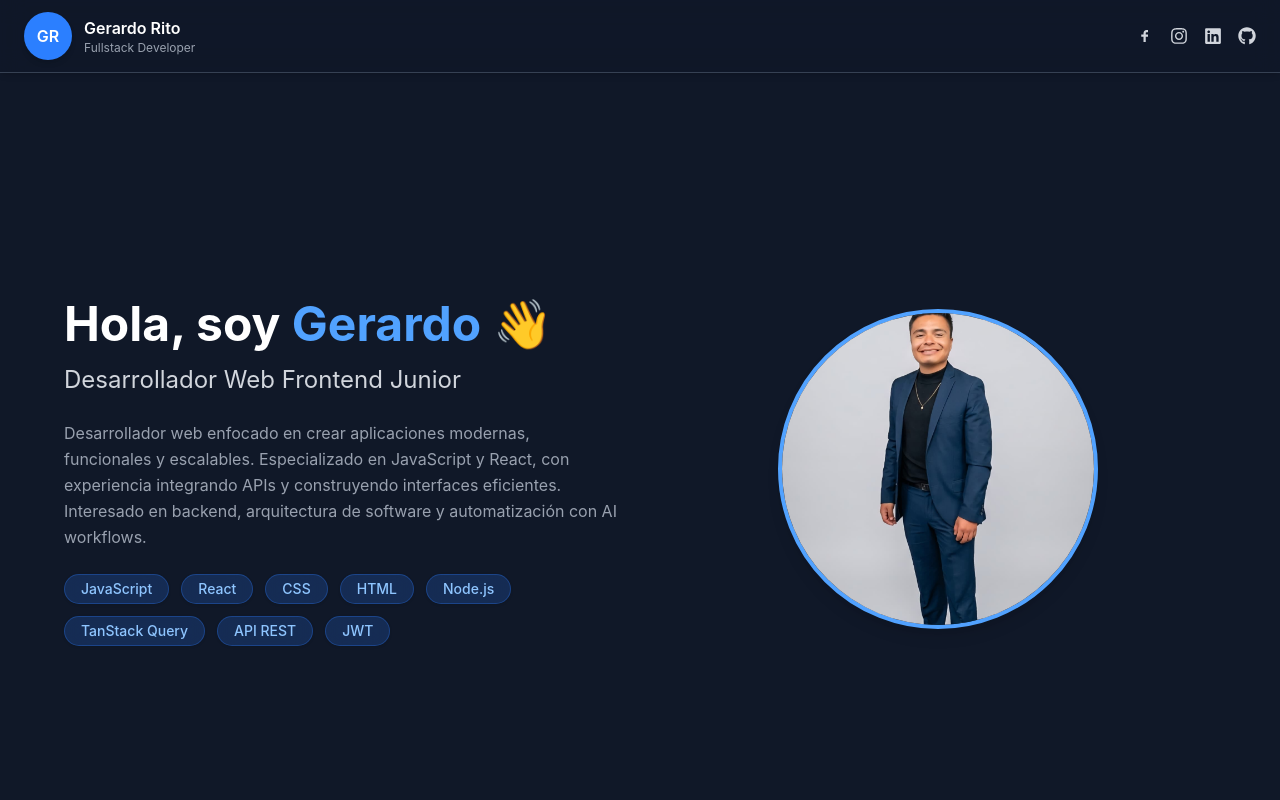
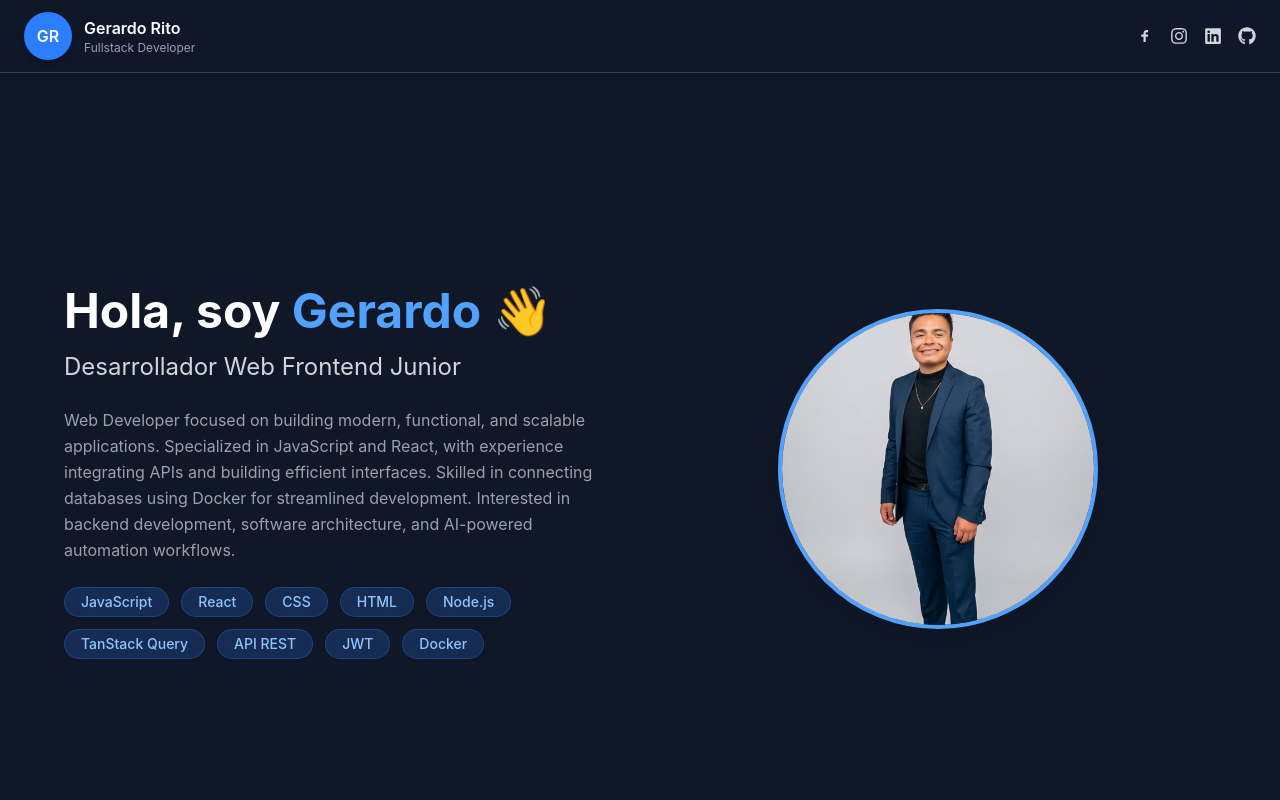
Before and after one commit to gerard-11/Mi-Portafolio, a React (Vite) app: page / in a window 1280 px wide. Shown: the top 800 px of the page. Built offline with nearby package versions, Linux system fonts and the light colour scheme.

Commit message:
Revise HeroSection description and add Docker
Updated the description text for the web developer role to improve clarity and added Docker to the tech stack.

```diff
--- a/src/components/HeroSection.jsx
+++ b/src/components/HeroSection.jsx
@@ -10,6 +10,7 @@ export const HeroSection = () => {
         "TanStack Query",
         "API REST",
         "JWT",
+        "Docker"
     ]
     return (
         <section className="min-h-screen flex items-center justify-center bg-gray-900 text-white px-6">
@@ -31,8 +32,10 @@ export const HeroSection = () => {
                         Desarrollador Web Frontend Junior
                     </h2>
                     <p className="mb-6 text-gray-400 leading-relaxed">
-                        Desarrollador web enfocado en crear aplicaciones modernas, funcionales y escalables. Especializado en JavaScript y React, con experiencia integrando APIs y construyendo interfaces eficientes. Interesado en backend, arquitectura de software y automatización con AI workflows.
-                        </p>
+                      Web Developer focused on building modern, functional, and scalable applications.
+  Specialized in JavaScript and React, with experience integrating APIs and building efficient interfaces.
+  Skilled in connecting databases using Docker for streamlined development.
+  Interested in backend development, software architecture, and AI-powered automation workflows.</p>
                         <div className="flex flex-wrap gap-3">
                             {stack.map((tech) => (
                                 <span
```
